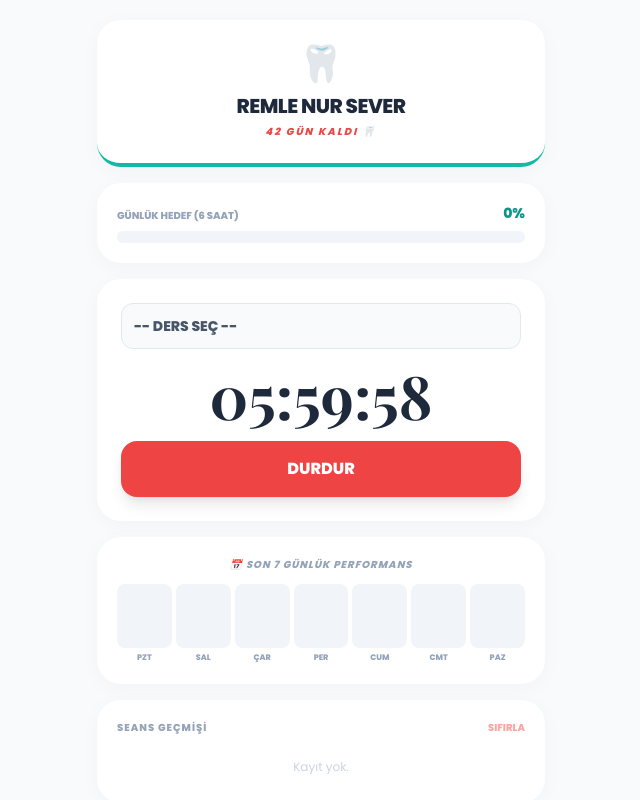
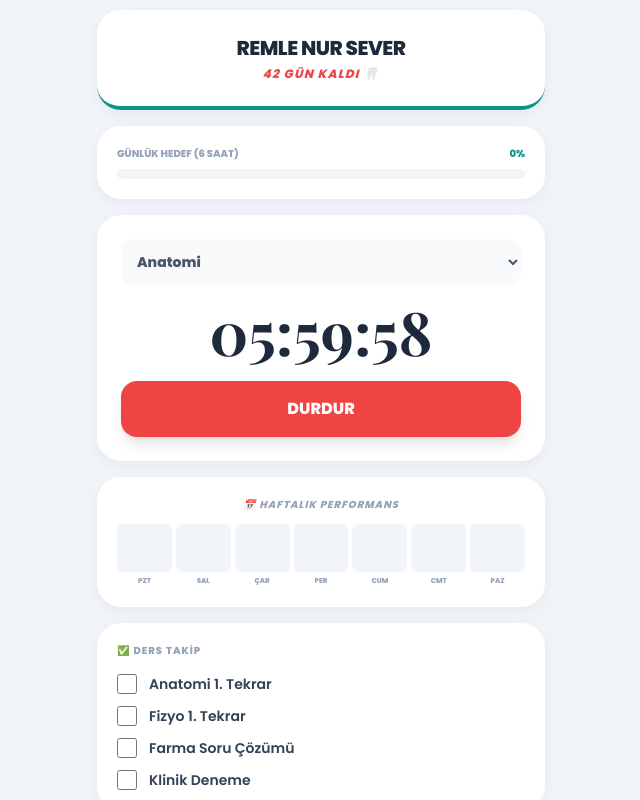
Before and after one commit to ogurcanok/remledus, a plain HTML site: page index.html in a window 1280 px wide. Both pictures are taken after a click on the button "BAŞLAT". Shown: the top 800 px of the page, without its empty margins (319-959 px from the left). Drawn offline with nearby package versions, Linux system fonts and the light colour scheme.

Commit message:
Update index.html

```diff
--- a/index.html
+++ b/index.html
@@ -5,149 +5,160 @@
     <meta name="viewport" content="width=device-width, initial-scale=1.0, maximum-scale=1.0, user-scalable=no, viewport-fit=cover">
     <meta name="apple-mobile-web-app-capable" content="yes">
     <meta name="apple-mobile-web-app-status-bar-style" content="black-translucent">
-    <title>Remle DUS Ultra</title>
+    <title>Remle DUS Master</title>
     <script src="https://cdn.tailwindcss.com"></script>
     <link href="https://fonts.googleapis.com/css2?family=Poppins:wght@400;600;800&family=Playfair+Display:wght@700&display=swap" rel="stylesheet">
     <style>
         :root { --safe-top: env(safe-area-inset-top); }
-        body { font-family: 'Poppins', sans-serif; background: #f8fafc; padding-top: calc(var(--safe-top) + 20px); padding-bottom: 50px; }
-        .tooth-card { background: white; border-radius: 24px; box-shadow: 0 4px 20px rgba(0,0,0,0.03); margin-bottom: 1rem; overflow: hidden; }
-        .progress-fill { transition: width 1s cubic-bezier(0.4, 0, 0.2, 1); }
-        .timer-val { font-family: 'Playfair Display', serif; font-variant-numeric: tabular-nums; }
-        .delete-btn { color: #ef4444; background: #fee2e2; border-radius: 12px; padding: 4px 10px; font-weight: bold; }
+        body { font-family: 'Poppins', sans-serif; background: #f1f5f9; padding-top: calc(var(--safe-top) + 10px); padding-bottom: 60px; }
+        .card { background: white; border-radius: 24px; box-shadow: 0 4px 15px rgba(0,0,0,0.05); margin-bottom: 1rem; overflow: hidden; }
+        .btn-grad { background: linear-gradient(135deg, #0d9488 0%, #0f766e 100%); transition: all 0.3s; }
+        .timer-font { font-family: 'Playfair Display', serif; font-variant-numeric: tabular-nums; }
+        input[type="checkbox"]:checked + label { text-decoration: line-through; opacity: 0.5; }
     </style>
 </head>
 <body class="px-4">
     <div class="max-w-md mx-auto">
-        <div class="tooth-card p-6 text-center border-b-4 border-teal-500">
-            <div class="text-4xl mb-2">🦷</div>
+        <div class="card p-6 text-center border-b-4 border-teal-600">
             <h1 class="text-xl font-black text-slate-800 tracking-tight">REMLE NUR SEVER</h1>
-            <p id="examDays" class="text-red-500 font-bold text-[10px] tracking-[0.2em] mt-1 italic uppercase">-- GÜN KALDI</p>
+            <div id="examDays" class="text-red-500 font-bold text-xs mt-1 uppercase tracking-widest italic animate-pulse">-- GÜN KALDI</div>
         </div>
 
-        <div class="tooth-card p-5">
-            <div class="flex justify-between items-end mb-2">
-                <span class="text-[10px] font-black text-slate-400 uppercase">Günlük Hedef (6 Saat)</span>
-                <span id="progressPercent" class="text-teal-600 font-black text-sm">0%</span>
+        <div class="card p-5">
+            <div class="flex justify-between items-end mb-2 text-[10px] font-black text-slate-400 uppercase">
+                <span>Günlük Hedef (6 Saat)</span>
+                <span id="progPct" class="text-teal-600">0%</span>
             </div>
-            <div class="w-full bg-slate-100 h-3 rounded-full overflow-hidden">
-                <div id="progressBar" class="progress-fill bg-teal-500 h-full w-0"></div>
-            </div>
+            <div class="w-full bg-slate-100 h-2.5 rounded-full"><div id="progBar" class="bg-teal-500 h-full w-0 rounded-full transition-all duration-1000"></div></div>
         </div>
 
-        <div class="tooth-card p-6 text-center">
-            <select id="courseSelect" class="w-full bg-slate-50 border border-slate-200 p-3 rounded-xl mb-4 font-bold text-slate-600 outline-none text-sm appearance-none">
-                <option value="Genel Çalışma">-- DERS SEÇ --</option>
-                <option value="Anatomi">Anatomi</option><option value="Biyokimya">Biyokimya</option>
-                <option value="Mikrobiyoloji">Mikrobiyoloji</option><option value="Farmakoloji">Farmakoloji</option>
-                <option value="Klinik">Klinik Branşlar</option>
+        <div class="card p-6 text-center">
+            <select id="course" class="w-full bg-slate-50 border-0 p-3 rounded-xl mb-4 font-bold text-slate-600 text-sm outline-none">
+                <option>Anatomi</option><option>Biyokimya</option><option>Mikro</option><option>Farma</option><option>Klinik</option><option>Diğer</option>
             </select>
-            <div id="targetTimer" class="timer-val text-6xl font-black text-slate-800 mb-4">06:00:00</div>
-            <button id="timerBtn" onclick="handleTimer()" class="w-full bg-teal-600 text-white font-black py-4 rounded-2xl shadow-lg active:scale-95 transition-all">BAŞLAT</button>
+            <div id="timer" class="timer-font text-6xl font-black text-slate-800 mb-5">06:00:00</div>
+            <button id="tBtn" onclick="toggleTimer()" class="w-full btn-grad text-white font-black py-4 rounded-2xl shadow-lg active:scale-95">BAŞLAT</button>
         </div>
 
-        <div class="tooth-card p-5">
-            <h3 class="text-[10px] font-black text-slate-400 uppercase mb-3 tracking-widest text-center italic">📅 Son 7 Günlük Performans</h3>
-            <div id="miniCalendar" class="flex justify-between gap-1"></div>
+        <div class="card p-5">
+            <h3 class="text-[10px] font-black text-slate-400 uppercase mb-3 text-center tracking-widest italic">📅 Haftalık Performans</h3>
+            <div id="weekCal" class="flex justify-between gap-1"></div>
         </div>
 
-        <div class="tooth-card p-5">
+        <div class="card p-5">
+            <h3 class="text-[10px] font-black text-slate-400 uppercase mb-4 tracking-widest">✅ Ders Takip</h3>
+            <div id="checkList" class="space-y-3 text-sm font-semibold text-slate-700">
+                </div>
+        </div>
+
+        <div class="card p-5">
+            <h3 class="text-[10px] font-black text-slate-400 uppercase mb-3 tracking-widest">📝 Hızlı Notlar</h3>
+            <textarea id="notes" oninput="saveNotes()" class="w-full bg-yellow-50 p-4 rounded-xl text-sm border-none focus:ring-0 min-h-[100px]" placeholder="Bugün neler öğrendin?"></textarea>
+        </div>
+
+        <div class="card p-5">
             <div class="flex justify-between items-center mb-4">
-                <h3 class="text-[10px] font-black text-slate-400 uppercase tracking-widest">Seans Geçmişi</h3>
-                <button onclick="clearAll()" class="text-[10px] font-bold text-red-300 uppercase">Sıfırla</button>
+                <h3 class="text-[10px] font-black text-slate-400 uppercase tracking-widest">Geçmiş</h3>
+                <button onclick="resetAll()" class="text-[9px] text-red-300 font-bold uppercase underline">Tümünü Sıfırla</button>
             </div>
-            <div id="logList" class="space-y-2"></div>
+            <div id="logs" class="space-y-2"></div>
         </div>
     </div>
 
     <script>
         const EXAM_DATE = new Date('2026-04-26');
-        const DAILY_GOAL = 21600000; // 6 saat ms
-        let isRunning = false, timerIdx, startMs;
-        let db = JSON.parse(localStorage.getItem('remle_v15')) || { totalMs: 0, sessions: [], history: {} };
+        const GOAL = 21600000;
+        let isRunning = false, start, tIdx;
+        let db = JSON.parse(localStorage.getItem('remle_v16')) || {
+            history: {}, sessions: [], notes: "",
+            checks: ["Anatomi 1. Tekrar", "Fizyo 1. Tekrar", "Farma Soru Çözümü", "Klinik Deneme"]
+        };
 
-        function updateDisplay() {
-            const now = new Date();
-            const todayKey = now.toISOString().split('T')[0];
+        function update() {
+            const today = new Date().toISOString().split('T')[0];
+            const diff = EXAM_DATE - new Date();
+            document.getElementById('examDays').innerText = Math.max(0, Math.ceil(diff/86400000)) + " GÜN KALDI 🦷";
 
-            // Sınav sayacı
-            const diff = EXAM_DATE - now;
-            document.getElementById('examDays').innerText = Math.max(0, Math.ceil(diff / 86400000)) + " GÜN KALDI 🦷";
+            const todayT = db.history[today] || 0;
+            document.getElementById('timer').innerText = msToT(Math.max(0, GOAL - todayT));
+            const p = Math.min(100, Math.round((todayT/GOAL)*100));
+            document.getElementById('progBar').style.width = p+"%";
+            document.getElementById('progPct').innerText = p+"%";
+            document.getElementById('notes').value = db.notes;
 
-            // Sayaç ve Progress
-            const todayTotal = db.history[todayKey] || 0;
-            document.getElementById('targetTimer').innerText = msToT(Math.max(0, DAILY_GOAL - todayTotal));
-            const percent = Math.min(100, Math.round((todayTotal / DAILY_GOAL) * 100));
-            document.getElementById('progressPercent').innerText = percent + "%";
-            document.getElementById('progressBar').style.width = percent + "%";
-
-            // Log Listesi
-            const list = document.getElementById('logList');
-            list.innerHTML = db.sessions.length === 0 ? '<p class="text-center text-slate-300 text-xs py-2">Kayıt yok.</p>' : '';
-            db.sessions.slice().reverse().forEach((s, idx) => {
-                const rIdx = db.sessions.length - 1 - idx;
-                list.innerHTML += `
-                    <div class="flex justify-between items-center bg-slate-50 p-3 rounded-xl border border-white">
-                        <div class="text-[11px] font-bold text-slate-700">${s.course} <span class="text-slate-400 ml-2">${s.timeStr}</span></div>
-                        <button onclick="deleteSession(${rIdx})" class="delete-btn text-[10px]">✕</button>
-                    </div>`;
+            // Loglar (X butonu dahil)
+            const logDiv = document.getElementById('logs');
+            logDiv.innerHTML = db.sessions.length ? '' : '<p class="text-[10px] text-slate-300 text-center">Kayıt yok.</p>';
+            db.sessions.slice(-5).reverse().forEach((s, i) => {
+                logDiv.innerHTML += `<div class="flex justify-between items-center bg-slate-50 p-3 rounded-xl text-[11px] font-bold">
+                    <span>${s.course} - ${s.time}</span>
+                    <button onclick="delS(${db.sessions.length - 1 - i})" class="text-red-400 text-lg px-2">✕</button>
+                </div>`;
             });
 
-            // Mini Takvim
-            const cal = document.getElementById('miniCalendar');
-            cal.innerHTML = '';
+            // Ders Tikleri
+            const cList = document.getElementById('checkList');
+            cList.innerHTML = '';
+            db.checks.forEach((item, i) => {
+                cList.innerHTML += `<div class="flex items-center gap-3">
+                    <input type="checkbox" id="c${i}" class="w-5 h-5 rounded-md border-slate-300 text-teal-600 focus:ring-0">
+                    <label for="c${i}">${item}</label>
+                </div>`;
+            });
+
+            // Takvim
+            const cal = document.getElementById('weekCal'); cal.innerHTML = '';
             for(let i=6; i>=0; i--) {
-                const d = new Date(); d.setDate(d.getDate() - i);
+                const d = new Date(); d.setDate(d.getDate()-i);
                 const k = d.toISOString().split('T')[0];
-                const val = db.history[k] || 0;
-                const h = Math.min(100, Math.round((val / DAILY_GOAL) * 100));
-                cal.innerHTML += `
-                    <div class="flex-1 flex flex-col items-center">
-                        <div class="w-full bg-slate-100 h-16 rounded-lg overflow-hidden flex flex-col justify-end">
-                            <div class="bg-teal-400 w-full" style="height:${h}%"></div>
-                        </div>
-                        <span class="text-[8px] font-bold text-slate-400 mt-1 uppercase">${d.toLocaleDateString('tr',{weekday:'short'})}</span>
-                    </div>`;
+                const h = Math.min(100, Math.round(((db.history[k]||0)/GOAL)*100));
+                cal.innerHTML += `<div class="flex-1 flex flex-col items-center">
+                    <div class="w-full bg-slate-100 h-12 rounded-md flex flex-col justify-end overflow-hidden">
+                        <div class="bg-teal-400 w-full" style="height:${h}%"></div>
+                    </div>
+                    <span class="text-[7px] font-bold text-slate-400 mt-1 uppercase">${d.toLocaleDateString('tr',{weekday:'short'})}</span>
+                </div>`;
             }
         }
 
-        function handleTimer() {
-            const btn = document.getElementById('timerBtn');
+        function toggleTimer() {
+            const btn = document.getElementById('tBtn');
             if(!isRunning) {
-                isRunning = true; startMs = Date.now();
+                isRunning = true; start = Date.now();
                 btn.innerText = "DURDUR"; btn.style.background = "#ef4444";
-                timerIdx = setInterval(() => {
-                    const todayKey = new Date().toISOString().split('T')[0];
-                    const currentTotal = (db.history[todayKey] || 0) + (Date.now() - startMs);
-                    document.getElementById('targetTimer').innerText = msToT(Math.max(0, DAILY_GOAL - currentTotal));
+                tIdx = setInterval(() => {
+                    const today = new Date().toISOString().split('T')[0];
+                    const nowT = (db.history[today]||0) + (Date.now()-start);
+                    document.getElementById('timer').innerText = msToT(Math.max(0, GOAL - nowT));
                 }, 1000);
             } else {
-                isRunning = false; clearInterval(timerIdx);
-                const dur = Date.now() - startMs;
+                isRunning = false; clearInterval(tIdx);
+                const dur = Date.now() - start;
                 if(dur > 1000) {
-                    const todayKey = new Date().toISOString().split('T')[0];
-                    db.history[todayKey] = (db.history[todayKey] || 0) + dur;
-                    db.sessions.push({ course: document.getElementById('courseSelect').value, duration: dur, timeStr: msToT(dur), date: todayKey });
+                    const today = new Date().toISOString().split('T')[0];
+                    db.history[today] = (db.history[today]||0) + dur;
+                    db.sessions.push({ course: document.getElementById('course').value, duration: dur, time: msToT(dur), date: today });
                     save();
                 }
-                btn.innerText = "BAŞLAT"; btn.style.background = "#0d9488";
-                updateDisplay();
+                btn.innerText = "BAŞLAT"; btn.style.background = "";
+                update();
             }
         }
 
-        function deleteSession(idx) {
+        function delS(i) {
             if(confirm("Silinsin mi?")) {
-                const s = db.sessions[idx];
+                const s = db.sessions[i];
                 db.history[s.date] -= s.duration;
-                db.sessions.splice(idx, 1);
-                save(); updateDisplay();
+                db.sessions.splice(i, 1);
+                save(); update();
             }
         }
 
-        function clearAll() { if(confirm("Sıfırlansın mı?")) { db = { totalMs:0, sessions:[], history:{} }; save(); updateDisplay(); } }
+        function saveNotes() { db.notes = document.getElementById('notes').value; save(); }
+        function save() { localStorage.setItem('remle_v16', JSON.stringify(db)); }
+        function resetAll() { if(confirm("Tüm uygulama sıfırlansın mı?")) { db={history:{}, sessions:[], notes:"", checks:db.checks}; save(); update(); } }
         function msToT(ms) { let s=Math.floor(ms/1000), m=Math.floor(s/60), h=Math.floor(m/60); return `${h.toString().padStart(2,'0')}:${(m%60).toString().padStart(2,'0')}:${(s%60).toString().padStart(2,'0')}`; }
-        function save() { localStorage.setItem('remle_v15', JSON.stringify(db)); }
-        updateDisplay();
+        update();
     </script>
 </body>
 </html>
```
